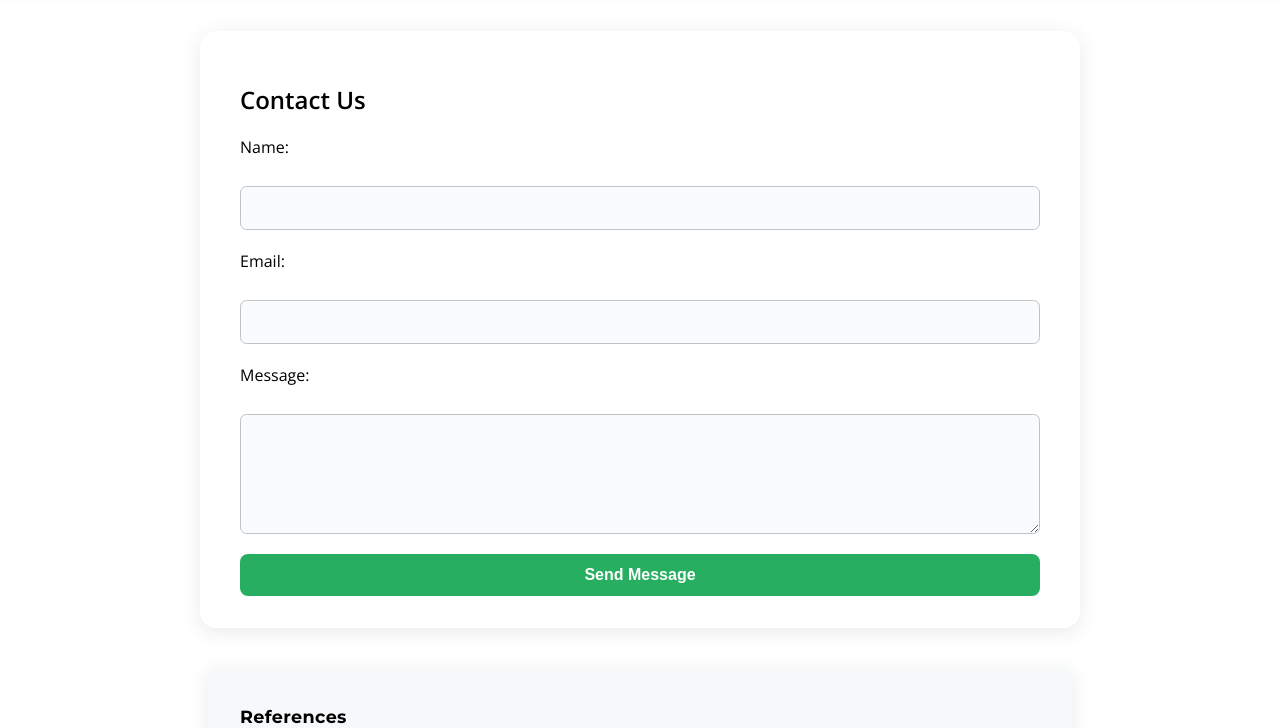
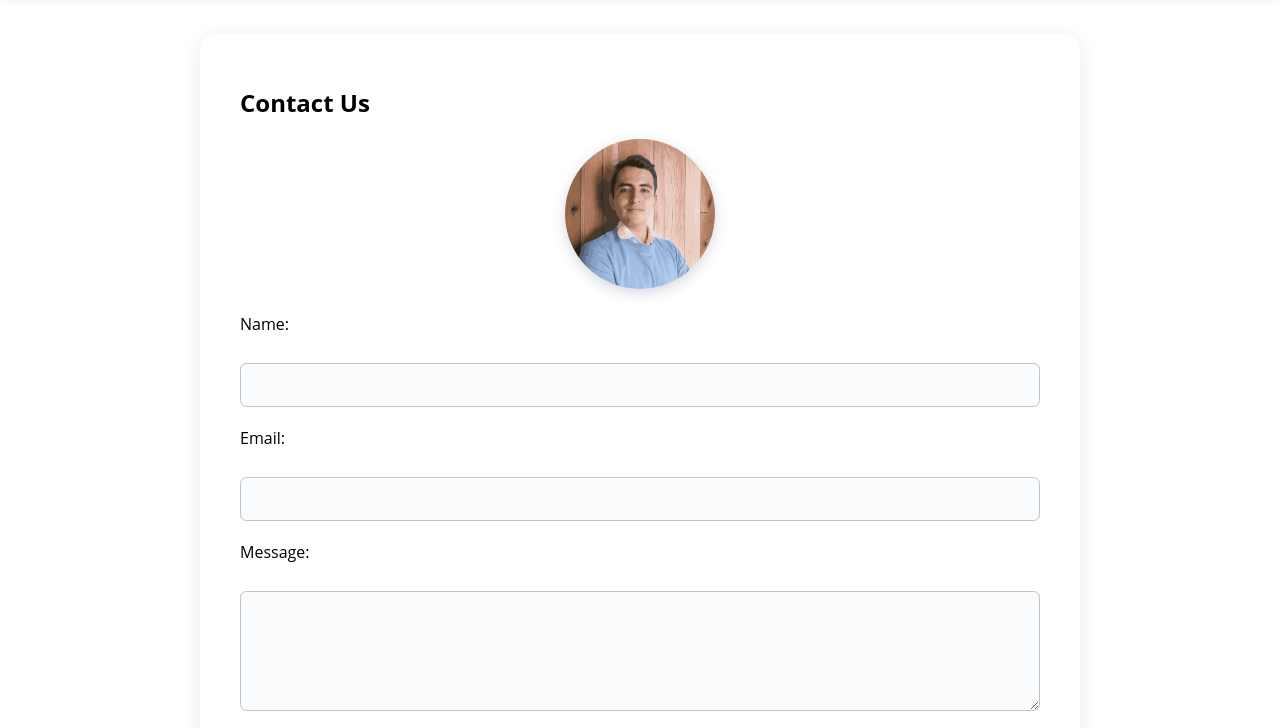
Before and after one commit to ofonsecam/wdd131, a plain HTML site: page project/contact.html in a window 1280 px wide. Shown: the part 65-793 px from the top of the page. Drawn offline with nearby package versions, Linux system fonts and the light colour scheme.

Commit message:
last changes of project w06

```diff
--- a/project/contact.html
+++ b/project/contact.html
@@ -3,6 +3,8 @@
 <head>
     <meta charset="UTF-8">
     <meta name="viewport" content="width=device-width, initial-scale=1.0">
+    <meta name="description" content="Contact Aura Planner for support, product questions, or feedback. Use our form to reach the team and get help with your task management experience.">
+    <meta http-equiv="Content-Security-Policy" content="default-src 'self'; base-uri 'self'; form-action 'self'; object-src 'none'; img-src 'self'; style-src 'self' https://fonts.googleapis.com; font-src 'self' https://fonts.gstatic.com; script-src 'self'; connect-src 'self'; upgrade-insecure-requests">
     <title>Contact - Aura Planner</title>
     <link rel="stylesheet" href="styles/main.css">
 </head>
@@ -20,6 +22,16 @@
     <main>
         <section>
             <h1>Contact Us</h1>
+            <div class="profile-container">
+                <img
+                    src="images/oscar.png"
+                    alt="Portrait of Oscar Fonseca, Aura Planner developer, wearing a light blue sweater against a wooden background."
+                    loading="lazy"
+                    width="150"
+                    height="150"
+                    class="profile-img"
+                >
+            </div>
             <form action="#" method="get">
                 <label for="name">Name:</label>
                 <input type="text" id="name" name="name" required>
--- a/project/styles/main.css
+++ b/project/styles/main.css
@@ -8,7 +8,7 @@
     --white: #fff;
     --primary: #2c3e50;
     --secondary: #ecf0f1;
-    --accent: #27ae60;
+    --accent: #1e8449; /* Updated for accessibility */
 }
 
 /* Header — barra de navegación (Flexbox) */
@@ -119,7 +119,7 @@ body {
 
 #add-task:hover,
 #add-task:focus-visible {
-    background: #219150;
+    background: #17643a; /* Adjusted for new accent base */
     opacity: 0.94;
     outline: none;
 }
@@ -143,6 +143,23 @@ main .app-container {
         max-width: 98vw;
         padding: 1.5rem 0.5rem;
     }
+}
+
+/* --------- Contact profile image --------- */
+.profile-container {
+    text-align: center;
+    margin-bottom: 1.5rem;
+}
+
+.profile-img {
+    display: block;
+    margin: 0 auto;
+    width: 150px;
+    height: 150px;
+    border-radius: 50%;
+    object-fit: cover;
+    object-position: center top;
+    box-shadow: 0 4px 14px rgba(44, 62, 80, 0.2);
 }
 
 /* --------- Contact Form Styling --------- */
@@ -202,7 +219,7 @@ button#add-task {
 
 form button[type="submit"]:hover,
 form button[type="submit"]:focus-visible {
-    background: #219150;
+    background: #17643a; /* Adjusted hover for new accent */
     opacity: 0.94;
     outline: none;
 }
@@ -238,6 +255,11 @@ form button[type="submit"]:focus-visible {
     font-size: 1rem;
     overflow-wrap: break-word;
     word-break: break-word;
+}
+
+#task-list .task-text.task-completed {
+    text-decoration: line-through;
+    opacity: 0.7;
 }
 
 /* Delete button: easy to tap/touch */
@@ -378,7 +400,7 @@ footer p {
     text-align: center;
     padding: 0 10%;
     background: linear-gradient(rgba(44, 62, 80, 0.9), rgba(44, 62, 80, 0.7)),
-                url('https://images.unsplash.com/photo-1484480974693-6ca0a78fb36b?auto=format&fit=crop&q=80&w=2072');
+                url("../images/hero-bg.webp");
     background-size: cover;
     background-position: center;
     color: var(--white);
@@ -408,7 +430,7 @@ footer p {
 }
 
 .cta-button:hover {
-    background-color: #2ecc71; /* Un verde un poco más claro */
+    background-color: #17643a; /* Adjusted for new accent hover */
     transform: scale(1.05);
 }
 
```
Also changed, not shown: project/app.html (+3 -1 lines), project/index.html (+2 -0 lines), project/scripts/app.js (+6 -5 lines), project/images/oscar.png (added).
